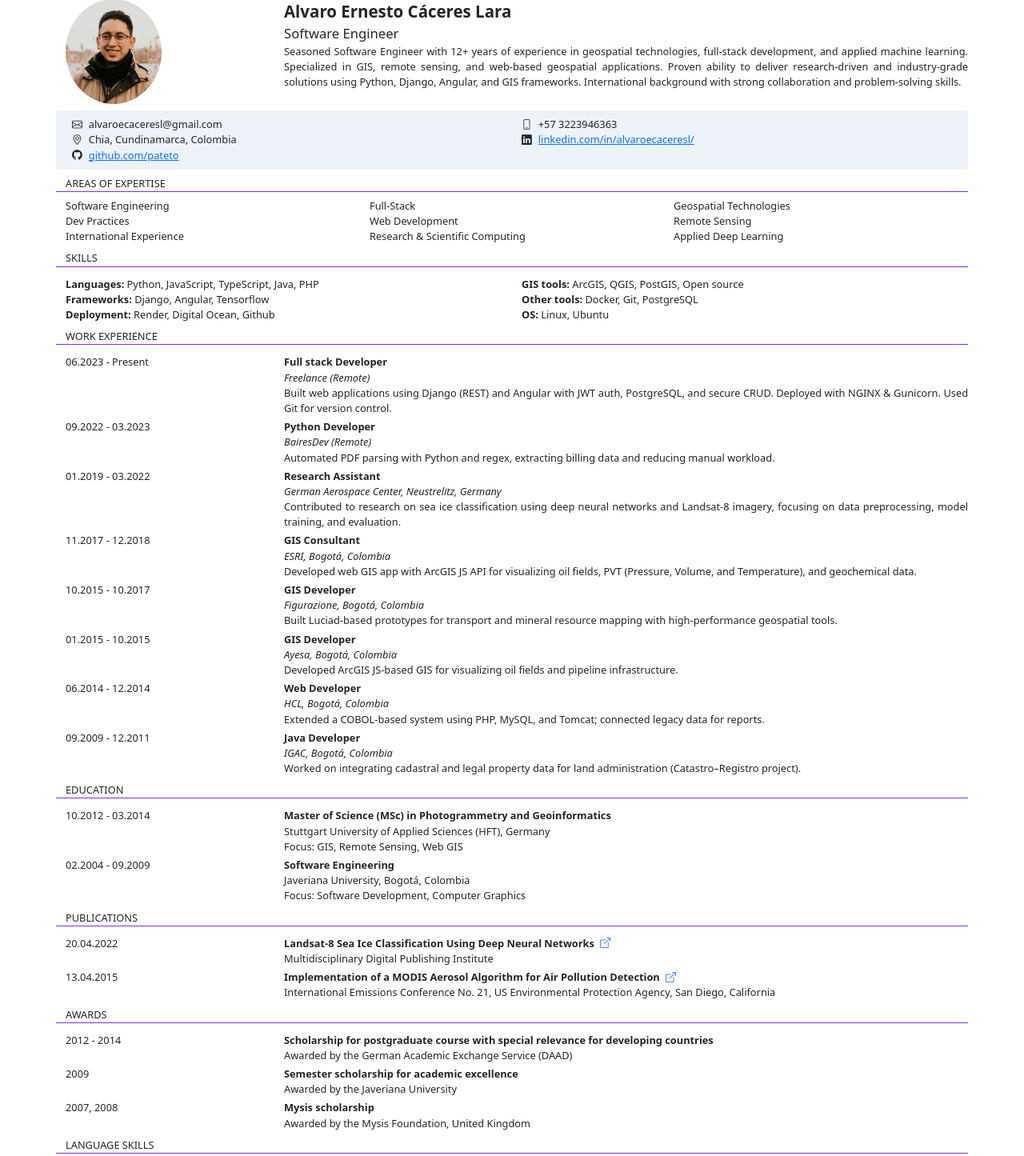
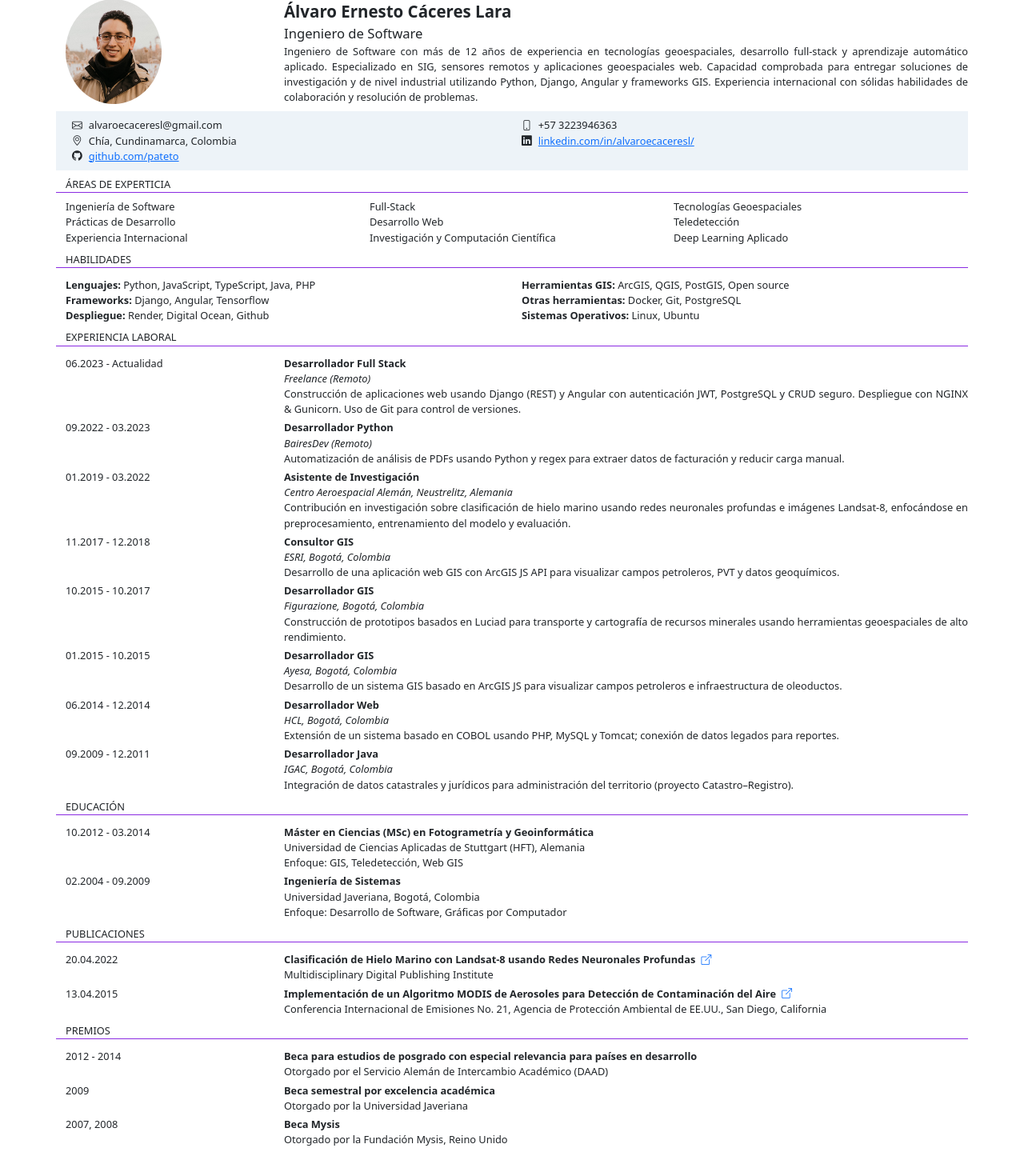
Before and after one commit to pateto/cv, an Angular app: page / in a window 1280 px wide. Shown: the part 35-1480 px from the top of the page at 80% size. Built offline with nearby package versions, Linux system fonts and the light colour scheme.

Commit message:
translate cv to spanish

```diff
--- a/src/app/app.component.html
+++ b/src/app/app.component.html
@@ -1,4 +1,4 @@
-<button (click)="downloadPDF()">Download PDF</button>
+<button (click)="downloadPDF()">Descargar PDF</button>
 
 <div id="pdf-content">
   <div class="container pt-1">
@@ -10,17 +10,16 @@
         </div>
         <div class="col-9">
           <div class="row name">
-            Alvaro Ernesto Cáceres Lara
+            Álvaro Ernesto Cáceres Lara
           </div>
           <div class="row profession">
-            Software Engineer
+            Ingeniero de Software
           </div>
           <div class="row text-justify">
-            Seasoned Software Engineer with 12+ years of experience in geospatial technologies, full-stack development,
-            and
-            applied machine learning. Specialized in GIS, remote sensing, and web-based geospatial applications. Proven
-            ability to deliver research-driven and industry-grade solutions using Python, Django, Angular, and GIS
-            frameworks. International background with strong collaboration and problem-solving skills.
+            Ingeniero de Software con más de 12 años de experiencia en tecnologías geoespaciales, desarrollo full-stack
+            y aprendizaje automático aplicado. Especializado en SIG, sensores remotos y aplicaciones geoespaciales web.
+            Capacidad comprobada para entregar soluciones de investigación y de nivel industrial utilizando Python,
+            Django, Angular y frameworks GIS. Experiencia internacional con sólidas habilidades de colaboración y resolución de problemas.
           </div>
 
         </div>
@@ -32,7 +31,7 @@
             <span><i class="bi bi-envelope pe-2"></i>alvaroecaceresl&#64;gmail.com</span>
           </div>
           <div class="row">
-            <span><i class="bi bi-geo-alt pe-2"></i>Chia, Cundinamarca, Colombia</span>
+            <span><i class="bi bi-geo-alt pe-2"></i>Chía, Cundinamarca, Colombia</span>
           </div>
           <div class="row">
             <span><i class="bi bi-github pe-2"></i><a href="https://github.com/pateto">github.com/pateto</a></span>
@@ -50,68 +49,67 @@
 
       <div class="row py-2">
         <div class="col header">
-          AREAS OF EXPERTISE
+          ÁREAS DE EXPERTICIA
         </div>
       </div>
 
       <div class="row">
         <div class="col">
-          Software Engineering<br>
-          Dev Practices<br>
-          International Experience
+          Ingeniería de Software<br>
+          Prácticas de Desarrollo<br>
+          Experiencia Internacional
         </div>
         <div class="col">
           Full-Stack<br>
-          Web Development<br>
-          Research & Scientific Computing<br>
+          Desarrollo Web<br>
+          Investigación y Computación Científica<br>
         </div>
         <div class="col">
-          Geospatial Technologies<br>
-          Remote Sensing<br>
-          Applied Deep Learning<br>
+          Tecnologías Geoespaciales<br>
+          Teledetección<br>
+          Deep Learning Aplicado<br>
         </div>
       </div>
 
       <div class="row py-2">
         <div class="col header">
-          SKILLS
+          HABILIDADES
         </div>
       </div>
 
       <div class="row pt-1">
         <div class="col">
-          <b>Languages:</b> Python, JavaScript, TypeScript, Java, PHP<br>
+          <b>Lenguajes:</b> Python, JavaScript, TypeScript, Java, PHP<br>
           <b>Frameworks:</b> Django, Angular, Tensorflow<br>
-          <b>Deployment:</b> Render, Digital Ocean, Github<br>
+          <b>Despliegue:</b> Render, Digital Ocean, Github<br>
         </div>
         <div class="col">
-          <b>GIS tools:</b> ArcGIS, QGIS, PostGIS, Open source<br>
-          <b>Other tools:</b> Docker, Git, PostgreSQL<br>
-          <b>OS:</b> Linux, Ubuntu<br>
+          <b>Herramientas GIS:</b> ArcGIS, QGIS, PostGIS, Open source<br>
+          <b>Otras herramientas:</b> Docker, Git, PostgreSQL<br>
+          <b>Sistemas Operativos:</b> Linux, Ubuntu<br>
         </div>
       </div>
 
       <div class="row py-2">
         <div class="col header">
-          WORK EXPERIENCE
+          EXPERIENCIA LABORAL
         </div>
       </div>
 
       <div class="row pt-1">
         <div class="col-3">
-          06.2023 - Present
+          06.2023 - Actualidad
         </div>
         <div class="col-9">
           <div class="row rol">
-            Full stack Developer
+            Desarrollador Full Stack
           </div>
           <div class="row company">
-            Freelance (Remote)
+            Freelance (Remoto)
           </div>
           <div class="row text-justify">
-            Built web applications using Django (REST) and Angular with JWT auth, PostgreSQL, and secure CRUD. Deployed
-            with
-            NGINX & Gunicorn. Used Git for version control.
+            Construcción de aplicaciones web usando Django (REST) y Angular con autenticación JWT, PostgreSQL y CRUD seguro.
+            Despliegue con NGINX & Gunicorn. Uso de Git para control de versiones.
           </div>
         </div>
       </div>
@@ -122,13 +120,13 @@
         </div>
         <div class="col-9">
           <div class="row rol">
-            Python Developer
+            Desarrollador Python
           </div>
           <div class="row company">
-            BairesDev (Remote)
+            BairesDev (Remoto)
           </div>
           <div class="row text-justify">
-            Automated PDF parsing with Python and regex, extracting billing data and reducing manual workload.
+            Automatización de análisis de PDFs usando Python y regex para extraer datos de facturación y reducir carga manual.
           </div>
         </div>
       </div>
@@ -139,14 +137,13 @@
         </div>
         <div class="col-9">
           <div class="row rol">
-            Research Assistant
+            Asistente de Investigación
           </div>
           <div class="row company">
-            German Aerospace Center, Neustrelitz, Germany
+            Centro Aeroespacial Alemán, Neustrelitz, Alemania
           </div>
           <div class="row text-justify">
-            Contributed to research on sea ice classification using deep neural networks and Landsat-8 imagery, focusing
-            on data preprocessing, model training, and evaluation.
+            Contribución en investigación sobre clasificación de hielo marino usando redes neuronales profundas e imágenes Landsat-8, enfocándose en preprocesamiento, entrenamiento del modelo y evaluación.
           </div>
         </div>
       </div>
@@ -157,14 +154,13 @@
         </div>
         <div class="col-9">
           <div class="row rol">
-            GIS Consultant
+            Consultor GIS
           </div>
           <div class="row company">
             ESRI, Bogotá, Colombia
           </div>
           <div class="row text-justify">
-            Developed web GIS app with ArcGIS JS API for visualizing oil fields, PVT (Pressure, Volume, and
-            Temperature), and geochemical data.
+            Desarrollo de una aplicación web GIS con ArcGIS JS API para visualizar campos petroleros, PVT y datos geoquímicos.
           </div>
         </div>
       </div>
@@ -175,14 +171,13 @@
         </div>
         <div class="col-9">
           <div class="row rol">
-            GIS Developer
+            Desarrollador GIS
           </div>
           <div class="row company">
             Figurazione, Bogotá, Colombia
           </div>
           <div class="row text-justify">
-            Built Luciad-based prototypes for transport and mineral resource mapping with high-performance geospatial
-            tools.
+            Construcción de prototipos basados en Luciad para transporte y cartografía de recursos minerales usando herramientas geoespaciales de alto rendimiento.
           </div>
         </div>
       </div>
@@ -193,13 +188,13 @@
         </div>
         <div class="col-9">
           <div class="row rol">
-            GIS Developer
+            Desarrollador GIS
           </div>
           <div class="row company">
             Ayesa, Bogotá, Colombia
           </div>
           <div class="row text-justify">
-            Developed ArcGIS JS-based GIS for visualizing oil fields and pipeline infrastructure.
+            Desarrollo de un sistema GIS basado en ArcGIS JS para visualizar campos petroleros e infraestructura de oleoductos.
           </div>
         </div>
       </div>
@@ -210,13 +205,13 @@
         </div>
         <div class="col-9">
           <div class="row rol">
-            Web Developer
+            Desarrollador Web
           </div>
           <div class="row company">
             HCL, Bogotá, Colombia
           </div>
           <div class="row text-justify">
-            Extended a COBOL-based system using PHP, MySQL, and Tomcat; connected legacy data for reports.
+            Extensión de un sistema basado en COBOL usando PHP, MySQL y Tomcat; conexión de datos legados para reportes.
           </div>
         </div>
       </div>
@@ -227,20 +222,20 @@
         </div>
         <div class="col-9">
           <div class="row rol">
-            Java Developer
+            Desarrollador Java
           </div>
           <div class="row company">
             IGAC, Bogotá, Colombia
           </div>
           <div class="row text-justify">
-            Worked on integrating cadastral and legal property data for land administration (Catastro–Registro project).
+            Integración de datos catastrales y jurídicos para administración del territorio (proyecto Catastro–Registro).
           </div>
         </div>
       </div>
 
       <div class="row py-2">
         <div class="col header">
-          EDUCATION
+          EDUCACIÓN
         </div>
       </div>
 
@@ -250,13 +245,13 @@
         </div>
         <div class="col-9">
           <div class="row rol">
-            Master of Science (MSc) in Photogrammetry and Geoinformatics
+            Máster en Ciencias (MSc) en Fotogrametría y Geoinformática
           </div>
           <div class="row">
-            Stuttgart University of Applied Sciences (HFT), Germany
+            Universidad de Ciencias Aplicadas de Stuttgart (HFT), Alemania
           </div>
           <div class="row">
-            Focus: GIS, Remote Sensing, Web GIS
+            Enfoque: GIS, Teledetección, Web GIS
           </div>
         </div>
       </div>
@@ -267,20 +262,20 @@
         </div>
         <div class="col-9">
           <div class="row rol">
-            Software Engineering
+            Ingeniería de Sistemas
           </div>
           <div class="row">
-            Javeriana University, Bogotá, Colombia
+            Universidad Javeriana, Bogotá, Colombia
           </div>
           <div class="row">
-            Focus: Software Development, Computer Graphics
+            Enfoque: Desarrollo de Software, Gráficas por Computador
           </div>
         </div>
       </div>
 
       <div class="row py-2">
         <div class="col header">
-          PUBLICATIONS
+          PUBLICACIONES
         </div>
       </div>
 
@@ -291,7 +286,7 @@
         <div class="col-9">
           <div class="row rol">
             <span class="p-0">
-              Landsat-8 Sea Ice Classification Using Deep Neural Networks
+              Clasificación de Hielo Marino con Landsat-8 usando Redes Neuronales Profundas
               <a href="https://www.mdpi.com/2072-4292/14/9/1975">
                 <i class="bi bi-box-arrow-up-right ps-1"></i>
               </a>
@@ -310,21 +305,21 @@
         <div class="col-9">
           <div class="row rol">
             <span class="p-0">
-              Implementation of a MODIS Aerosol Algorithm for Air Pollution Detection
+              Implementación de un Algoritmo MODIS de Aerosoles para Detección de Contaminación del Aire
               <a href="https://gaftp.epa.gov/Air/nei/ei_conference/EI21/session9/caceres.pdf">
                 <i class="bi bi-box-arrow-up-right ps-1"></i>
               </a>
             </span>
           </div>
           <div class="row">
-            International Emissions Conference No. 21, US Environmental Protection Agency, San Diego, California
+            Conferencia Internacional de Emisiones No. 21, Agencia de Protección Ambiental de EE.UU., San Diego, California
           </div>
         </div>
       </div>
 
       <div class="row py-2">
         <div class="col header">
-          AWARDS
+          PREMIOS
         </div>
       </div>
 
@@ -334,10 +329,10 @@
         </div>
         <div class="col-9">
           <div class="row rol">
-            Scholarship for postgraduate course with special relevance for developing countries
+            Beca para estudios de posgrado con especial relevancia para países en desarrollo
           </div>
           <div class="row">
-            Awarded by the German Academic Exchange Service (DAAD)
+            Otorgado por el Servicio Alemán de Intercambio Académico (DAAD)
           </div>
         </div>
       </div>
@@ -348,10 +343,10 @@
         </div>
         <div class="col-9">
           <div class="row rol">
-            Semester scholarship for academic excellence
+            Beca semestral por excelencia académica
           </div>
           <div class="row">
-            Awarded by the Javeriana University
+            Otorgado por la Universidad Javeriana
           </div>
         </div>
       </div>
@@ -362,29 +357,29 @@
         </div>
         <div class="col-9">
           <div class="row rol">
-            Mysis scholarship
+            Beca Mysis
           </div>
           <div class="row">
-            Awarded by the Mysis Foundation, United Kingdom
+            Otorgado por la Fundación Mysis, Reino Unido
           </div>
         </div>
       </div>
 
       <div class="row py-2">
         <div class="col header">
-          LANGUAGE SKILLS
+          IDIOMAS
         </div>
       </div>
 
       <div class="row pt-1">
         <div class="col">
-          <b>Spanish:</b> Mother tongue
+          <b>Español:</b> Lengua materna
         </div>
         <div class="col">
-          <b>English:</b> Advanced
+          <b>Inglés:</b> Avanzado
         </div>
         <div class="col">
-          <b>German:</b> Basic
+          <b>Alemán:</b> Básico
         </div>
       </div>
 
```
